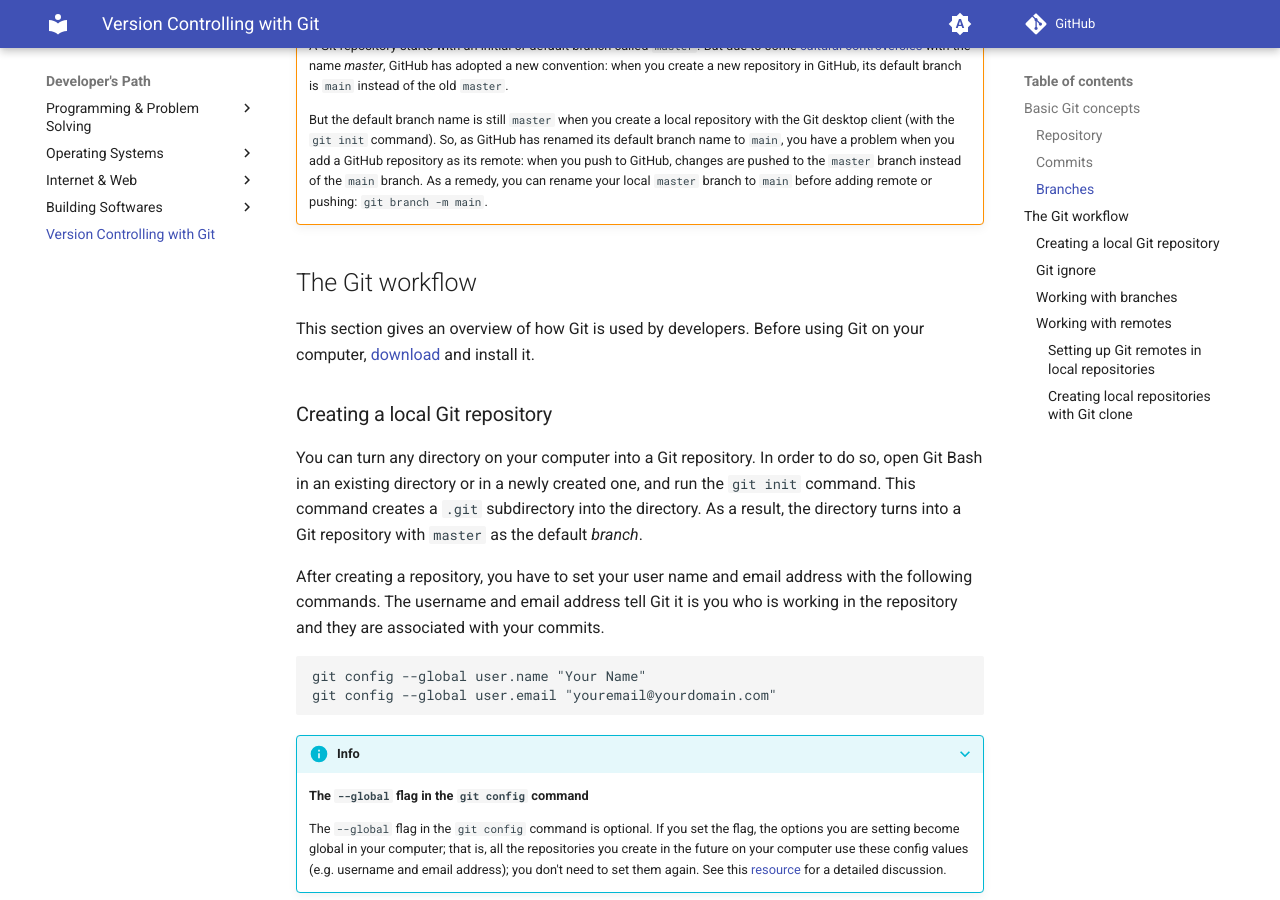
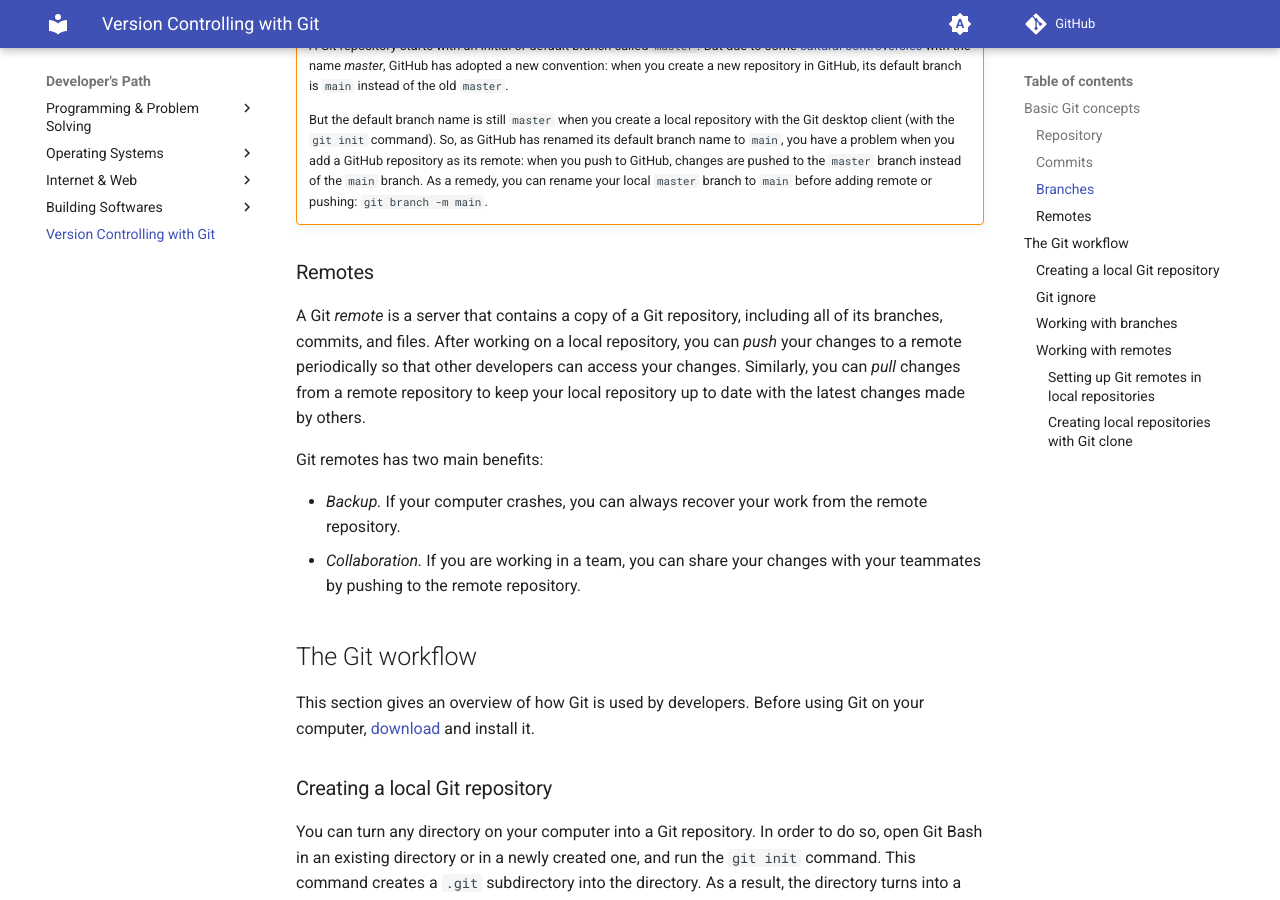
Before and after one commit to gharials/dev-path, an MkDocs documentation site: the page built from docs/vcs-git.md, in a window 1280 px wide and 900 px high, scrolled down 1558 px. Built offline with MkDocs 1.6.1 and Material for MkDocs 9.7.7, drawn with Linux system fonts in a browser that asks for light colours; comment, search, counter and statistics services are not loaded.

Commit message:
'vcs-git': new section 'remotes'

```diff
--- a/docs/vcs-git.md
+++ b/docs/vcs-git.md
@@ -34,6 +34,15 @@ Each branch has its own unique name. At any time, your working directory points
     A Git repository starts with an initial or default branch called `master`. But due to some [cultural controversies](https://www.theserverside.com/feature/Why-GitHub-renamed-its-master-branch-to-main) with the name _master_, GitHub has adopted a new convention: when you create a new repository in GitHub, its default branch is `main` instead of the old `master`.
 
     But the default branch name is still `master` when you create a local repository with the Git desktop client (with the `git init` command). So, as GitHub has renamed its default branch name to `main`, you have a problem when you add a GitHub repository as its remote: when you push to GitHub, changes are pushed to the `master` branch instead of the `main` branch. As a remedy, you can rename your local `master` branch to `main` before adding remote or pushing: `git branch -m main`.
+
+### Remotes
+
+A Git _remote_ is a server that contains a copy of a Git repository, including all of its branches, commits, and files. After working on a local repository, you can _push_ your changes to a remote periodically so that other developers can access your changes. Similarly, you can _pull_ changes from a remote repository to keep your local repository up to date with the latest changes made by others.
+
+Git remotes has two main benefits:
+
+* _Backup._ If your computer crashes, you can always recover your work from the remote repository.
+* _Collaboration._ If you are working in a team, you can share your changes with your teammates by pushing to the remote repository.
 
 ## The Git workflow
 
@@ -105,7 +114,7 @@ gitGraph
 
 ### Working with remotes
 
-The changes you make in your repository, that is your commits, remain local in your computer until you push them to a _remote_, a shared central repository. We can either start by creating a local repository first and then associating it with a remote, or we can clone an existing remote repository.
+The changes you make in your repository, that is your commits, remain local in your computer until you push them to a [remote](#remotes), a shared central repository. We can either start by creating a local repository first and then associating it with a remote, or we can clone an existing remote repository.
 
 #### Setting up Git remotes in local repositories
 
```
